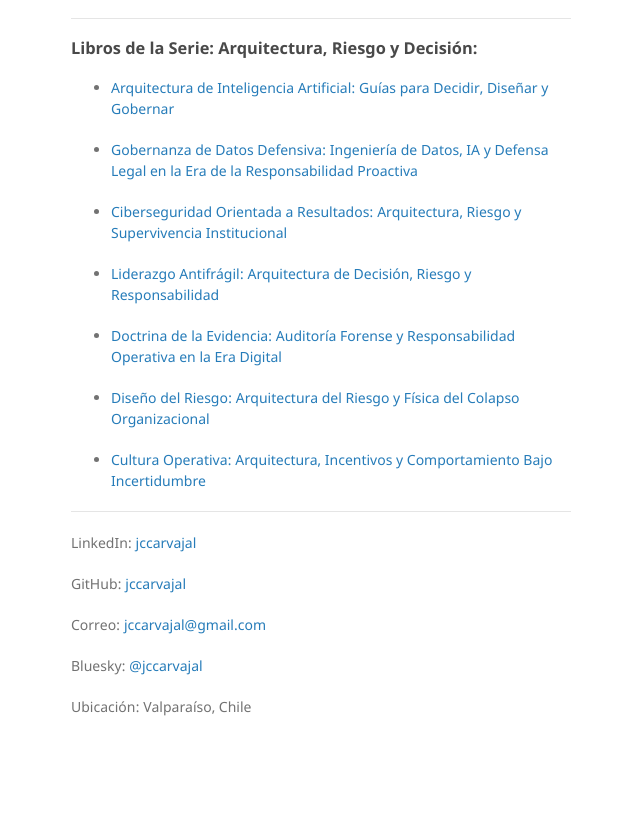
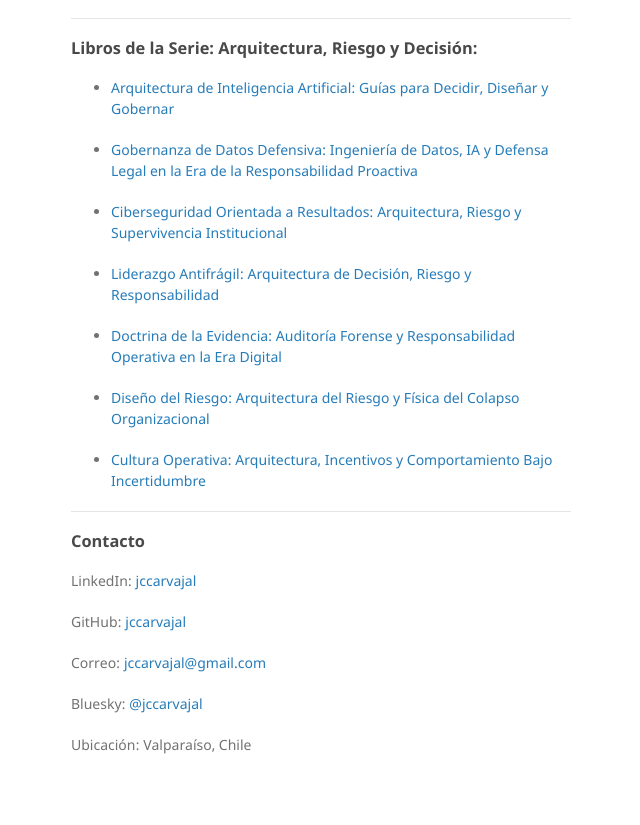
Before and after one commit to jccarvajal/jccarvajal.github.io, a Jekyll site: the page built from index.md, in a window 1280 px wide. Shown: the part 327-1152 px from the top of the page, without its empty margins (499-1139 px from the left). Built offline with Jekyll 4.4.1, drawn with Linux system fonts in a browser that asks for light colours; our own code applies the rules of GitHub Pages for plain Markdown files; before the commit the page ends 1114 px from its top, so only the background shows below that.

Commit message:
Update index.md

```diff
--- a/index.md
+++ b/index.md
@@ -36,6 +36,8 @@ Ingeniero Civil Electrónico, MSc. Telecomunicaciones
 
 ---
 
+### Contacto
+
 LinkedIn: [jccarvajal](https://www.linkedin.com/in/jccarvajal)
 
 GitHub: [jccarvajal](https://github.com/jccarvajal)
```
